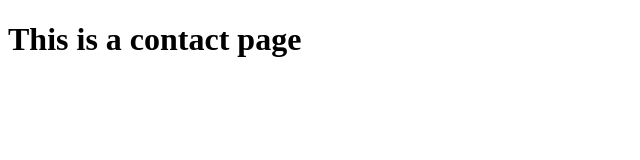
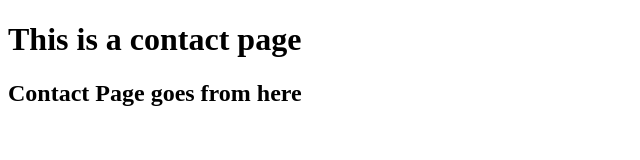
Before and after one commit to BHAVISHAYA/Test_3, a plain HTML site: page contact.html in a window 1280 px wide. Shown: the whole page, without its empty margins (0-640 px from the left). Drawn offline with Linux system fonts and the light colour scheme.

Commit message:
Add h2 tag in contact page of Future_4 branch

```diff
--- a/contact.html
+++ b/contact.html
@@ -7,5 +7,6 @@
 </head>
 <body>
     <h1>This is a contact page</h1>
+    <h2>Contact Page goes from here</h2>
 </body>
 </html>
```
